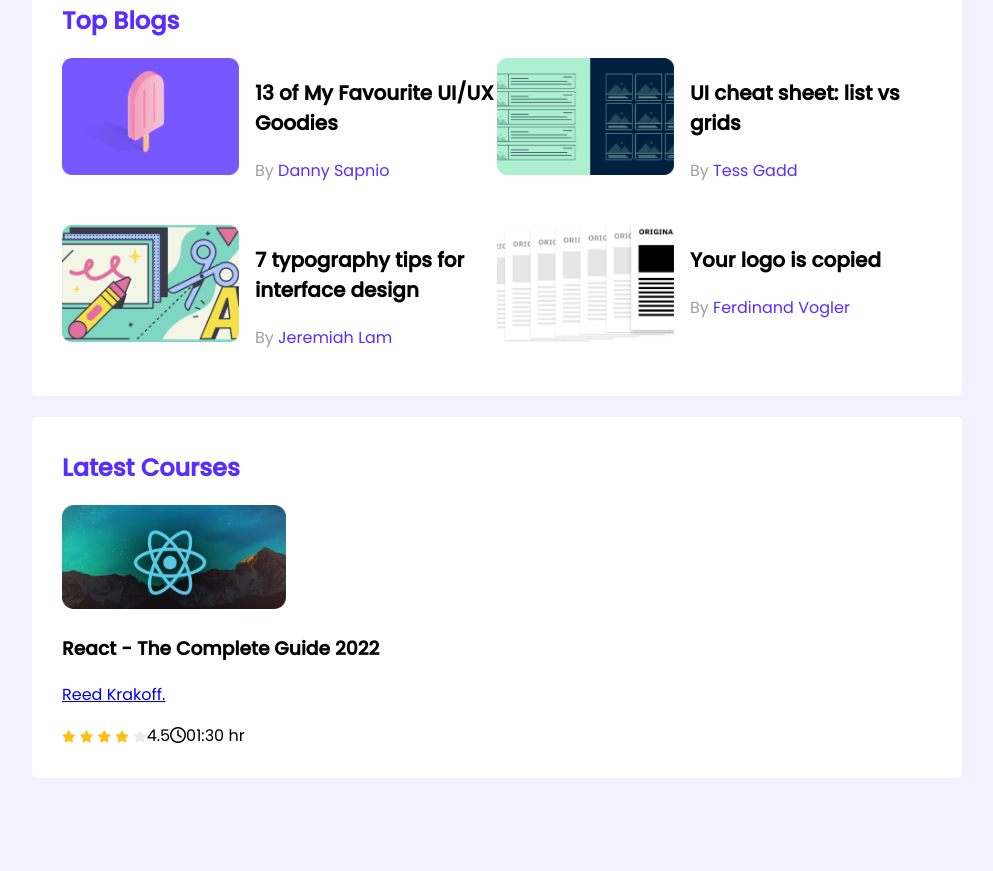
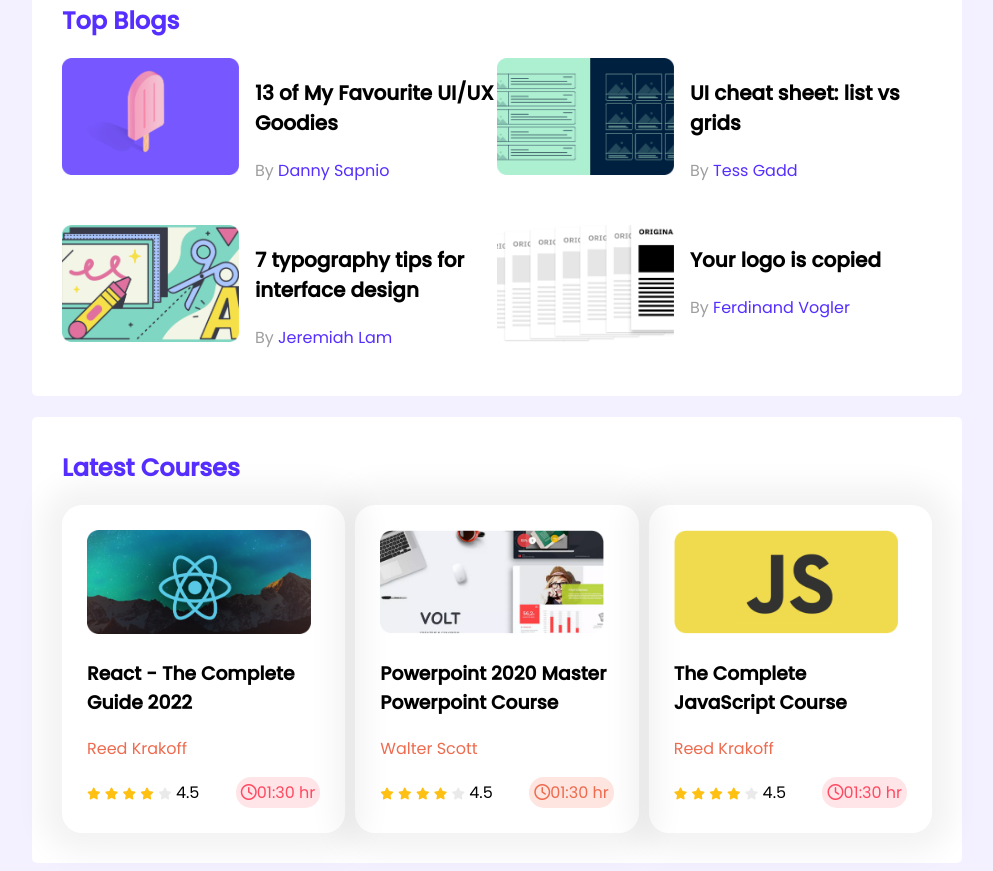
Before and after one commit to Kawsar26229/leader-board, a plain HTML site: page index.html in a window 1280 px wide. Shown: the part 320-1191 px from the top of the page, without its empty margins (143-1136 px from the left). Before the commit the page ends 1106 px from the top, so only its background shows below. Drawn offline with Linux system fonts and the light colour scheme.

Commit message:
final commit

```diff
--- a/index.html
+++ b/index.html
@@ -112,7 +112,7 @@
             </div>
             <div class="course-detail">
               <h3 class="course-title">React - The Complete Guide 2022</h3>
-              <p class="course-author"><a href="#">Reed Krakoff.</a></p>
+              <p class="course-author"><a href="#">Reed Krakoff</a></p>
               <div class="course-info">
                 <div>
                   <i class="fa-solid fa-star filled"></i>
@@ -120,9 +120,55 @@
                   <i class="fa-solid fa-star filled"></i>
                   <i class="fa-solid fa-star filled"></i>
                   <i class="fa-solid fa-star empty"></i>
+                  <span>4.5</span>
                 </div>
-                <div>4.5</div>
-                <div class="course-duration">
+                <div class="course-duration course-duration-one">
+                  <i class="fa-regular fa-clock"></i>01:30 hr
+                </div>
+              </div>
+            </div>
+          </div>
+          <div class="course">
+            <div class="course-banner">
+              <img src="images/courses/course-2.png" alt="" />
+            </div>
+            <div class="course-detail">
+              <h3 class="course-title">
+                Powerpoint 2020 Master Powerpoint Course
+              </h3>
+              <p class="course-author"><a href="#">Walter Scott</a></p>
+              <div class="course-info">
+                <div>
+                  <i class="fa-solid fa-star filled"></i>
+                  <i class="fa-solid fa-star filled"></i>
+                  <i class="fa-solid fa-star filled"></i>
+                  <i class="fa-solid fa-star filled"></i>
+                  <i class="fa-solid fa-star empty"></i>
+                  <span>4.5</span>
+                </div>
+                <div class="course-duration course-duration-two">
+                  <i class="fa-regular fa-clock"></i>01:30 hr
+                </div>
+              </div>
+            </div>
+          </div>
+          <div class="course">
+            <div class="course-banner">
+              <img src="images/courses/course-3.png" alt="" />
+            </div>
+            <div class="course-detail">
+              <h3 class="course-title">The Complete JavaScript Course</h3>
+              <p class="course-author"><a href="#">Reed Krakoff</a></p>
+              <div class="course-info">
+                <div>
+                  <i class="fa-solid fa-star filled"></i>
+                  <i class="fa-solid fa-star filled"></i>
+                  <i class="fa-solid fa-star filled"></i>
+                  <i class="fa-solid fa-star filled"></i>
+                  <i class="fa-solid fa-star empty"></i>
+                  <span>4.5</span>
+                </div>
+                <div class="course-duration course-duration-one">
                   <i class="fa-regular fa-clock"></i>01:30 hr
                 </div>
               </div>
--- a/style.css
+++ b/style.css
@@ -93,13 +93,32 @@ hr {
 /* ---------------
     Latest Courses Styles
     -------------- */
+.courses {
+    display: grid;
+    grid-template-columns: repeat(3, 1fr);
+    gap: 10px;
+}
+
+.course {
+    border-radius: 20px;
+    padding: 25px;
+    box-shadow: rgb(0 0 0 / 5%) 0px 0px 30px 20px;
+}
+
 .course .course-banner img {
     width: 224px;
     height: 104px;
 }
 
+.course-author a {
+    color: #ED6B4F;
+    text-decoration: none;
+}
+
 .course-info {
     display: flex;
+    align-items: center;
+    justify-content: space-between;
 }
 
 .fa-star {
@@ -114,3 +133,46 @@ hr {
     color: #AEAEAE;
     opacity: 0.25;
 }
+
+.course-duration {
+    border-radius: 15px;
+    padding: 3px 5px;
+}
+
+.course-duration-one {
+    background: #FFE4E8;
+    color: #FF4A60;
+}
+
+.course-duration-two {
+    color: #ED6B4F;
+    background: #FEE5DF;
+}
+
+/* -----------------------
+    Media Quaries
+-------------------------- */
+@media screen and (max-width: 668px) {
+    .container {
+        width: 100%;
+    }
+
+    .players, .blogs, .courses {
+        grid-template-columns: repeat(1, 1fr);
+    }
+
+    .player, .blog, .course {
+        flex-direction: column;
+        align-items: center;
+    }
+}
+
+@media screen and (min-width: 669px) and (max-width: 992px) {
+    .players, .blogs, .courses {
+            grid-template-columns: repeat(2, 1fr);
+        }
+    .player, .blog, .course {
+        flex-direction: column;
+        align-items: center;
+    }
+}
```
